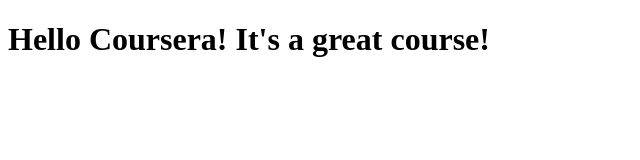
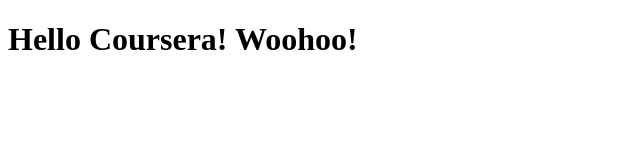
Before and after one commit to greeshmav11/coursera-test, a plain HTML site: page site/index.html in a window 1280 px wide. Shown: the whole page, without its empty margins (0-640 px from the left). Drawn offline with Linux system fonts and the light colour scheme.

Commit message:
Changes to content

```diff
--- a/site/index.html
+++ b/site/index.html
@@ -4,6 +4,6 @@
 	<title>Hello Coursera!</title>
 </head>
 <body>
-<h1>Hello Coursera! It's a great course!</h1>
+<h1>Hello Coursera! Woohoo!</h1>
 </body>
 </html>
```
